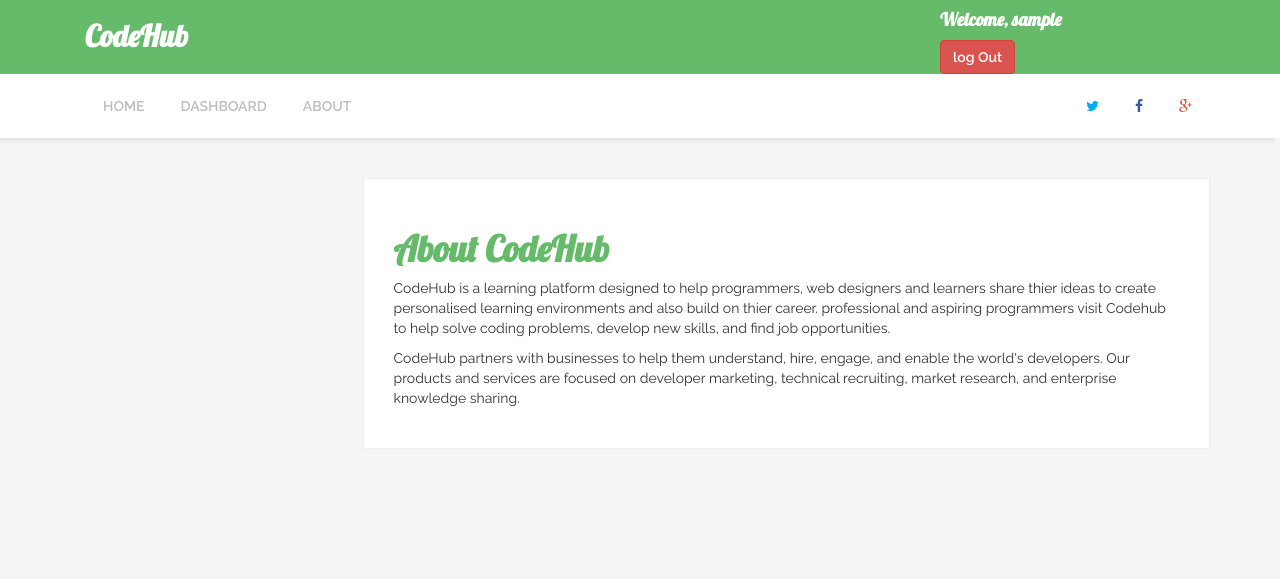
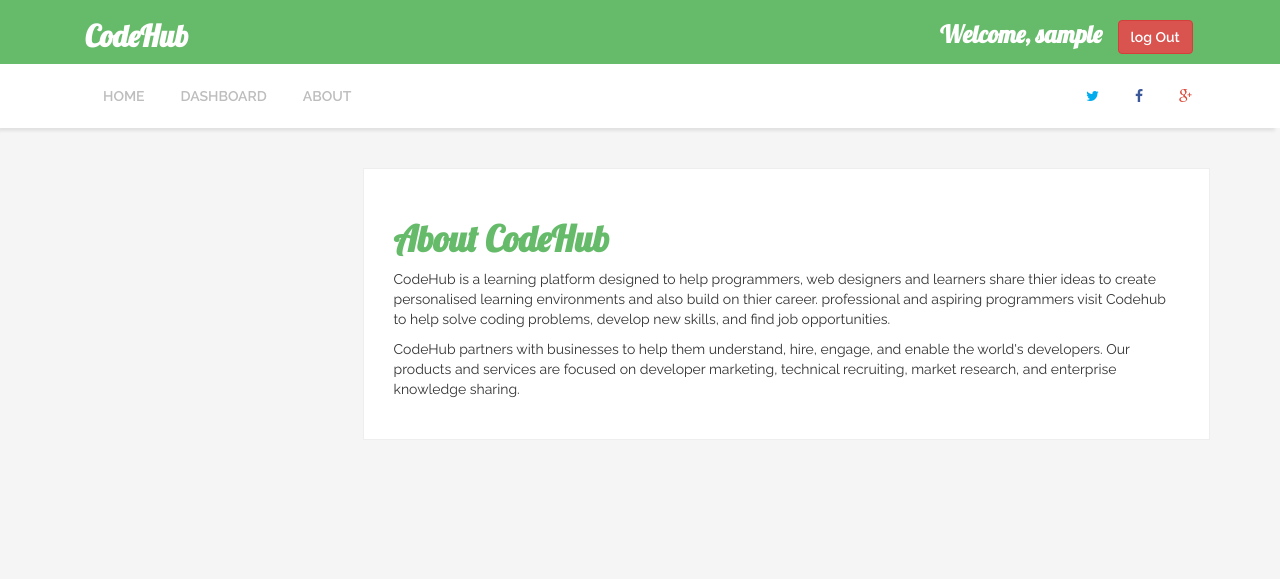
Before and after one commit to rolky/Codehub, a Django app: page /about/ in a window 1280 px wide. Shown: the top 579 px of the page. Run offline with Django 3.2, Linux system fonts and the light colour scheme; the visitor is signed in with stand-in values (Sample User, id 1); some libraries are stand-ins or nearby versions.

Commit message:
logout corrected

```diff
--- a/blog/templates/blog/_header.html
+++ b/blog/templates/blog/_header.html
@@ -7,13 +7,21 @@
                 </div>
                 <div class="col-md-3 col-sm-5 xs-view-right">
                     <div class="search-section center-block">
+
+
                             {% if request.user.is_authenticated %}
-                            <h4 style="color: #fff">Welcome, {{ request.user.username }}</h4>
+
+                                <h3 style="color: #fff">Welcome, {{ request.user.username }}&nbsp;&nbsp;
+
                                     <a class="btn btn-danger" href="{% url 'blog:logout' %}">log Out</a>
+                                </h3>
                             {% else %}
+
+                         <h2>
                             <a class="btn btn-success" href="{% url 'blog:login' %}">Sign In</a>
                             <a class="btn btn-primary" href="{% url 'blog:signup' %}">Sign Up</a>
                             {% endif %}
+                        </h2>
                     </div>
 
                 </div>
```
Lines whose indentation alone changed are shown as unchanged.
